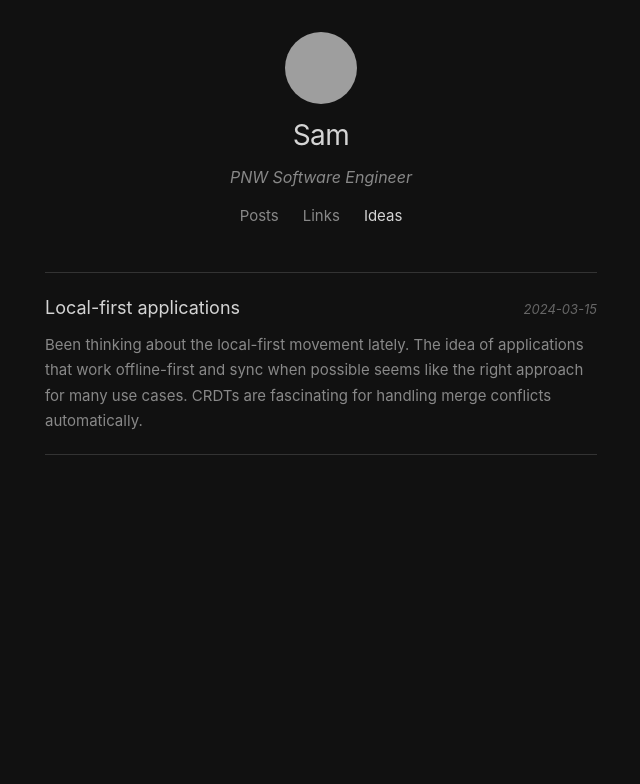
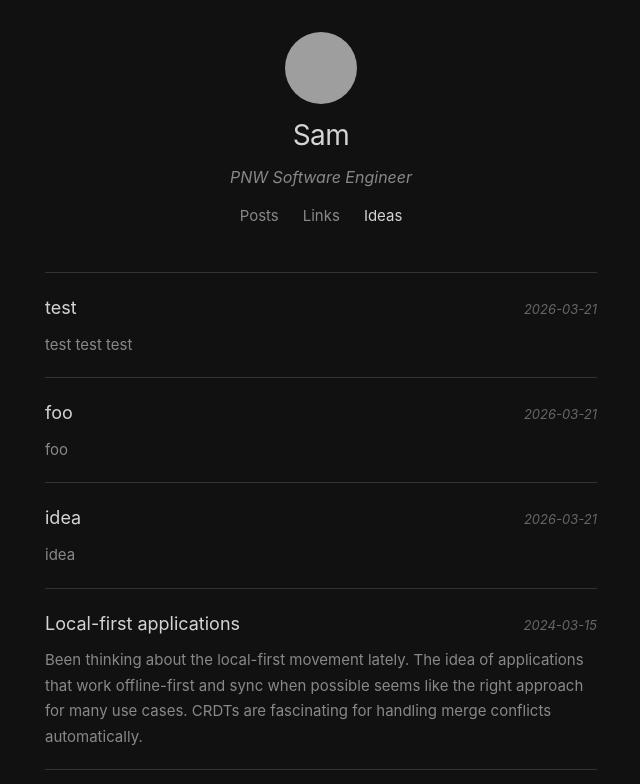
Before and after one commit to samuelchilton/blog, a React (Vite) app: page /#/ideas in a window 1280 px wide. Shown: the top 784 px of the page, without its empty margins (319-959 px from the left). Built offline with nearby package versions, Linux system fonts and the light colour scheme; grey boxes are pictures that could not be loaded.

Commit message:
Add idea: idea

```diff
--- /dev/null
+++ b/public/content/ideas/foo.json
@@ -0,0 +1,6 @@
+{
+  "id": "foo",
+  "title": "foo",
+  "date": "2026-03-21",
+  "body": "foo"
+}
--- /dev/null
+++ b/public/content/ideas/idea.json
@@ -0,0 +1,6 @@
+{
+  "id": "idea",
+  "title": "idea",
+  "date": "2026-03-21",
+  "body": "idea"
+}
--- /dev/null
+++ b/public/content/ideas/test.json
@@ -0,0 +1,6 @@
+{
+  "id": "test",
+  "title": "test",
+  "date": "2026-03-21",
+  "body": "test test test"
+}
--- a/src/pages/Ideas.jsx
+++ b/src/pages/Ideas.jsx
@@ -2,7 +2,10 @@ import { useState, useEffect } from 'react'
 import IdeaCard from '../components/IdeaCard'
 
 const IDEA_FILES = [
-  'example-idea'
+  'example-idea',
+  'test',
+  'foo',
+  'idea'
 ]
 
 export default function Ideas() {
```
